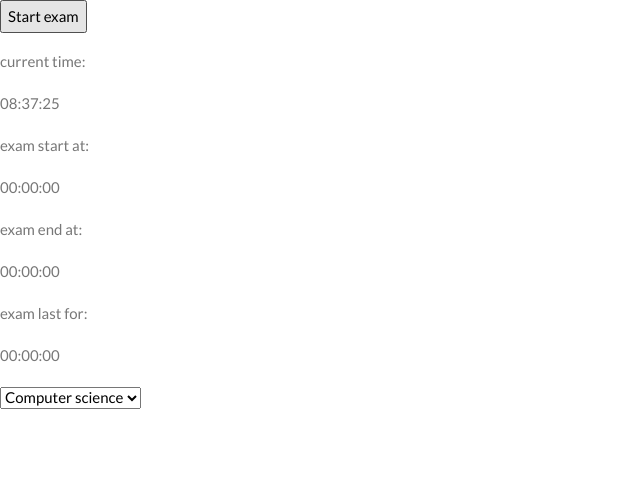
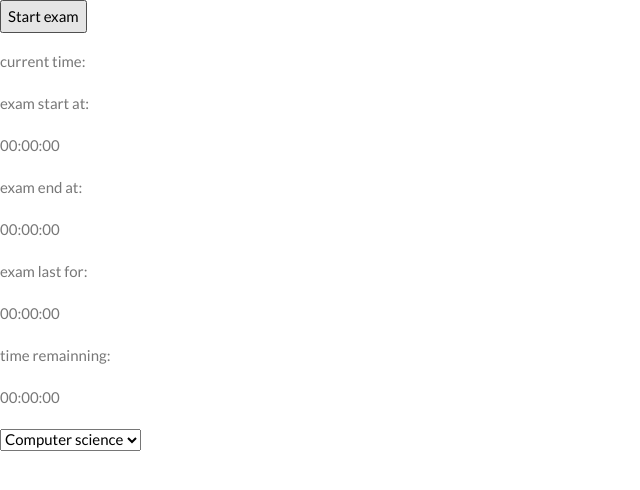
Before and after one commit to Gaozioh/exam_clock, a plain HTML site: page index.html in a window 1280 px wide. Shown: the whole page, without its empty margins (0-640 px from the left). Drawn offline with Linux system fonts and the light colour scheme.

Commit message:
functionality update

```diff
--- a/index.html
+++ b/index.html
@@ -42,7 +42,7 @@ body, html {
 
 </style>
 
-<body onload="startTime()">
+<body onload="liveTime()">
     <button onclick="startexam()">Start exam</button>
     <p>current time:</p>
     <p id="alivetimer"></p>
@@ -52,11 +52,13 @@ body, html {
     <p id="endtime">00:00:00</p>
     <p>exam last for:</p>
     <p id="examlength">00:00:00</p>
+    <p>time remainning:</p>
+    <p onload="timecountdown()"id="timeremainning">00:00:00</p>
     <p>
         <select id="selecttest">
             <option value=1.25>Computer science</option>
             <option value=2>English</option>
-            <option value=2>Math</option>
+            <option value=2>Mathematics</option>
             <option value=1>Chinese</option>
         </select>
     </p>
```
